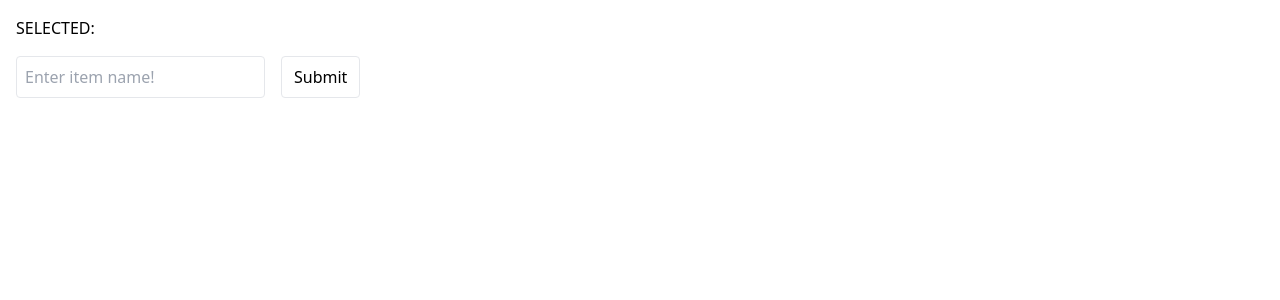
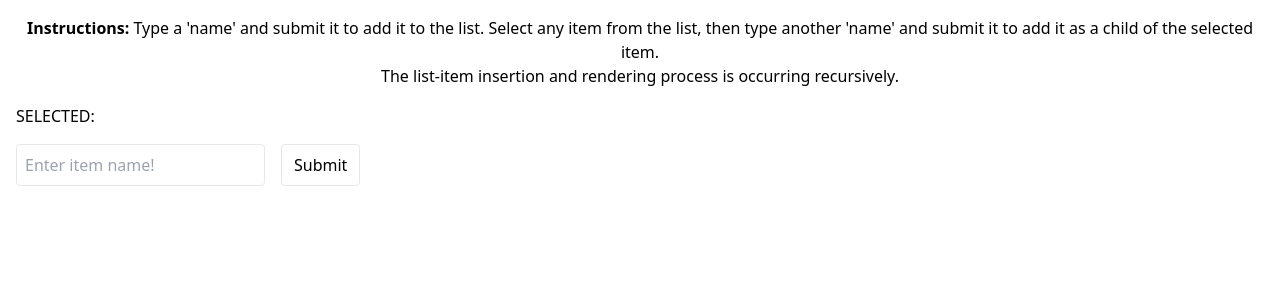
Before and after one commit to nihaltowfiq/recursive-list, a React (Vite) app: page / in a window 1280 px wide. Shown: the top 300 px of the page. Built offline with nearby package versions, Linux system fonts and the light colour scheme.

Commit message:
instructions added

```diff
--- a/src/App.tsx
+++ b/src/App.tsx
@@ -1,8 +1,9 @@
 import { FormEvent, useState } from 'react';
+import { Instruction } from './Instruction';
 import { Item } from './Item';
 import { RecursiveItem } from './types';
 
-function App() {
+export default function App() {
 	const [name, setName] = useState('');
 	const [data, setData] = useState<RecursiveItem[]>([]);
 	const [selectedItem, setSelectedItem] = useState<RecursiveItem | null>(null);
@@ -52,6 +53,8 @@ function App() {
 
 	return (
 		<div className="container py-[1rem]">
+			<Instruction />
+
 			<p className="mb-4">
 				SELECTED: <span className="font-semibold">{selectedItem?.name}</span>
 			</p>
@@ -82,5 +85,3 @@ function App() {
 		</div>
 	);
 }
-
-export default App;
--- /dev/null
+++ b/src/Instruction.tsx
@@ -0,0 +1,15 @@
+export function Instruction() {
+	return (
+		<div className="mb-4 text-center">
+			<p>
+				<span className="font-semibold">Instructions: </span>
+				Type a 'name' and submit it to add it to the list. Select any item from
+				the list, then type another 'name' and submit it to add it as a child of
+				the selected item.
+			</p>
+			<p className="block">
+				The list-item insertion and rendering process is occurring recursively.
+			</p>
+		</div>
+	);
+}
--- a/src/Item.tsx
+++ b/src/Item.tsx
@@ -4,8 +4,8 @@ export function Item({ name, onSelected, child, ...rest }: Props) {
 	return (
 		<li className="py-2">
 			<button
+				onClick={() => onSelected({ name, ...rest })}
 				className="py-1 px-3 rounded border border-transparent hover:border-gray-200"
-				onClick={() => onSelected({ name, ...rest })}
 			>
 				{name}
 			</button>
```
Also changed, not shown: 1 other file (tests, documents, lock files or other folders).
